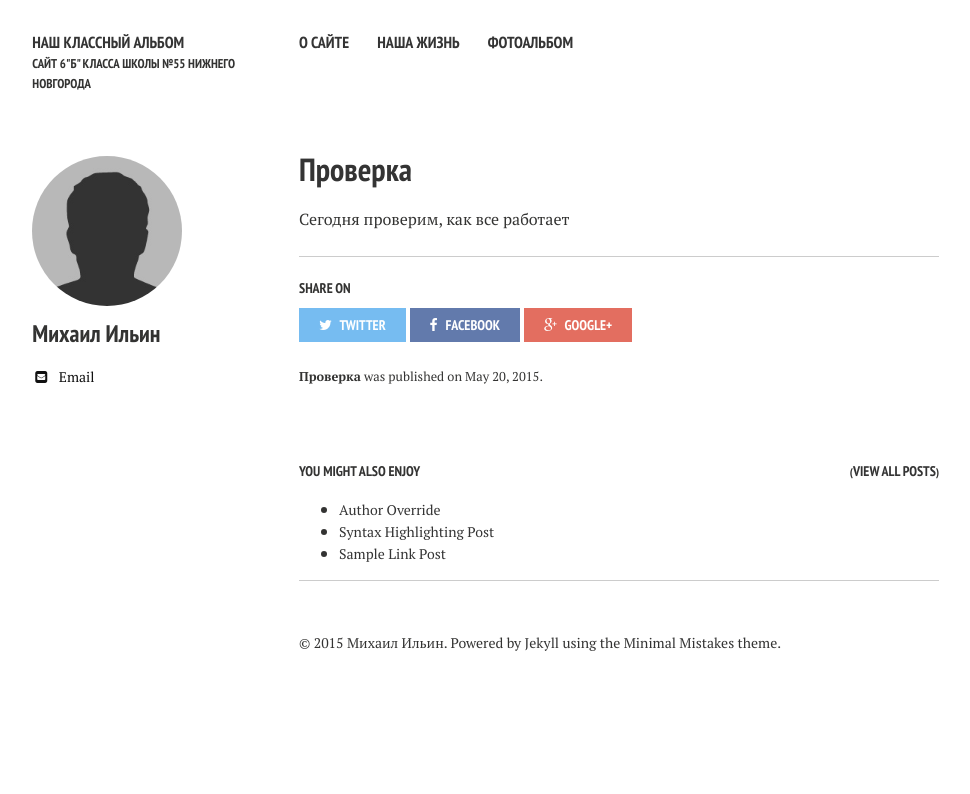
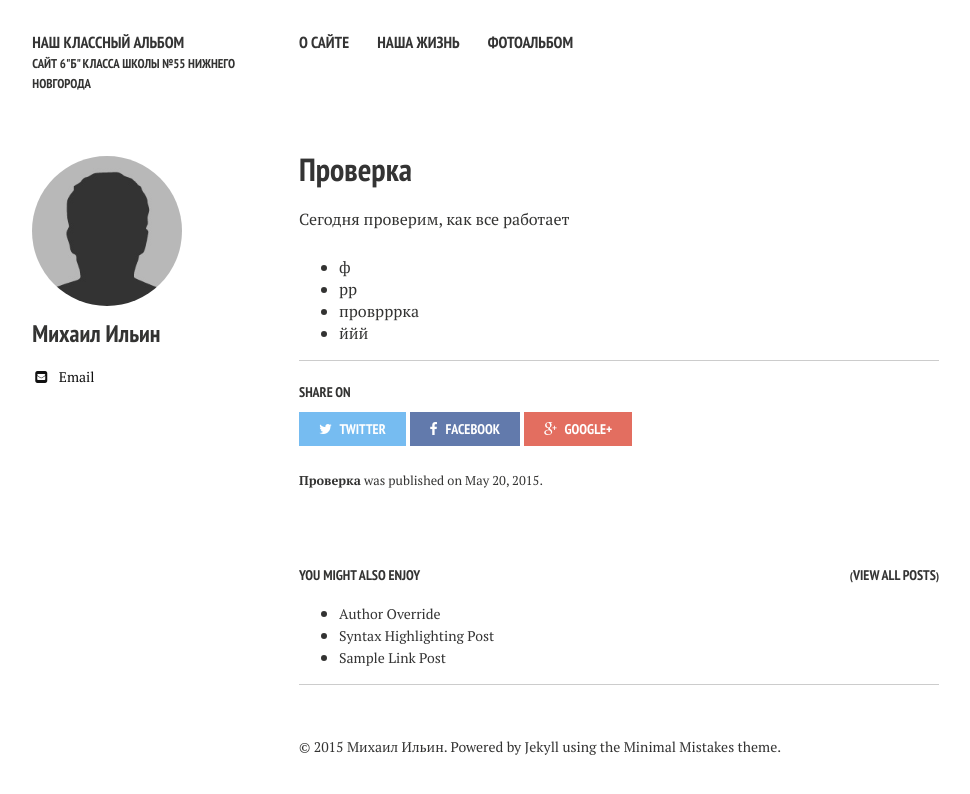
Before and after one commit to bestclass55/bestclass55.github.io, a Jekyll site: the page built from _posts/2015-05-20-test.md, in a window 1280 px wide. Shown: the top 794 px of the page, without its empty margins (21-991 px from the left). Built offline with Jekyll 4.4.1, drawn with Linux system fonts in a browser that asks for light colours; nearby versions of some CDN libraries.

Commit message:
Update 2015-05-20-test.md

```diff
--- a/_posts/2015-05-20-test.md
+++ b/_posts/2015-05-20-test.md
@@ -4,3 +4,8 @@ title: Проверка
 ---
 
 Сегодня проверим, как все работает
+
+* ф
+* рр
+* проврррка
+* ййй
```
